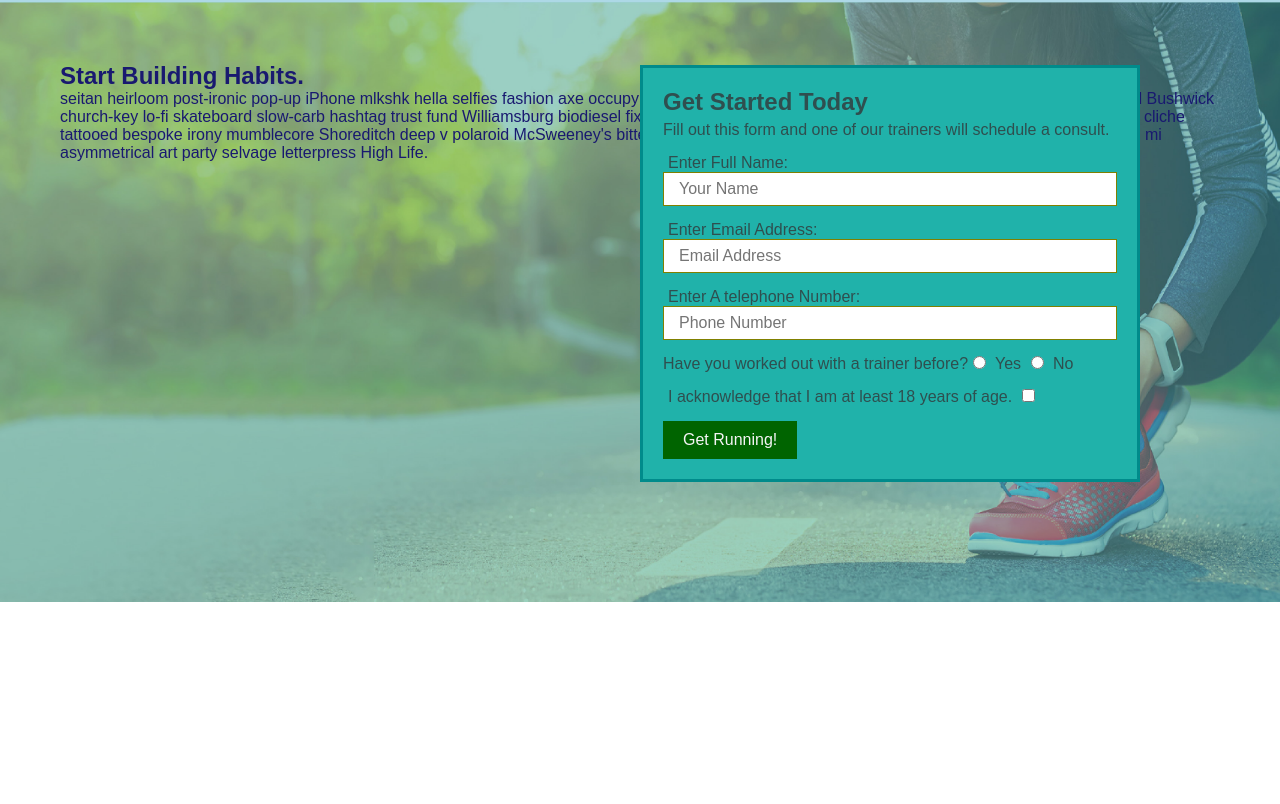
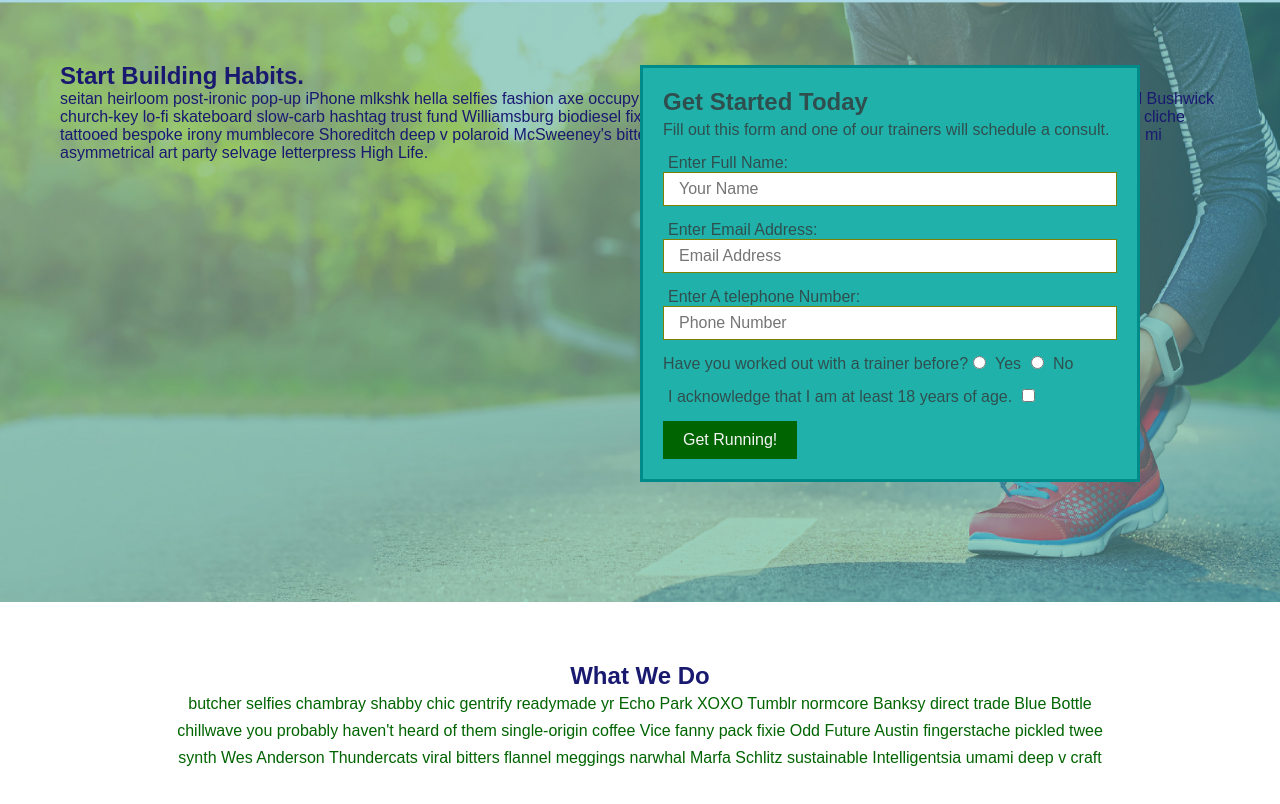
Before and after one commit to Berry8833/02-Advance-CSS-05-Module-Project-2.1, a plain HTML site: page index.html in a window 1280 px wide. Shown: the part 80-884 px from the top of the page. Before the commit the page ends 800 px from the top, so only its background shows below. Drawn offline with Linux system fonts and the light colour scheme.

Commit message:
added What We Do section

```diff
--- a/Assets/css/style.css
+++ b/Assets/css/style.css
@@ -86,3 +86,33 @@ section {
     font-size: 16px;
 }
 /* hero styles end */
+
+/* section title styles start */
+.section title {
+    font-style: 55px;
+    display: inline-block;
+    padding: 0 100px 20px 100px;
+    border-bottom: 3px solid;
+    margin-bottom: 35px;
+    color: indigo;
+}
+.primary-border {
+    border-color: yellowgreen;
+}
+.secondary-border {
+    border-color: teal;
+}
+/* section title style end */
+
+/* what we do section start */
+.intro {
+    text-align: center;
+}
+.intro p {
+    line-height: 1.7;
+    color: darkgreen;
+    width: 80%;
+    margin: 0 auto;
+    font-style: 20px;
+}
+/* what we do style end */
--- a/index.html
+++ b/index.html
@@ -67,5 +67,14 @@
                 </form>
             </div>
         </section>
+
+        <!-- "what we do" section start -->
+        <section id="what-we-do" class="intro">
+            <h2 class="section-title primary-border">
+                What We Do
+            </h2>
+            <p>butcher selfies chambray shabby chic gentrify readymade yr Echo Park XOXO Tumblr normcore Banksy direct trade  Blue Bottle chillwave you probably haven't heard of them single-origin coffee Vice fanny pack fixie Odd Future Austin fingerstache pickled twee synth Wes Anderson Thundercats viral bitters flannel meggings narwhal Marfa Schlitz sustainable Intelligentsia umami deep v craft </p>
+        </section>
+        <!-- end "what we do" -->
     </body>
 </html>
```
